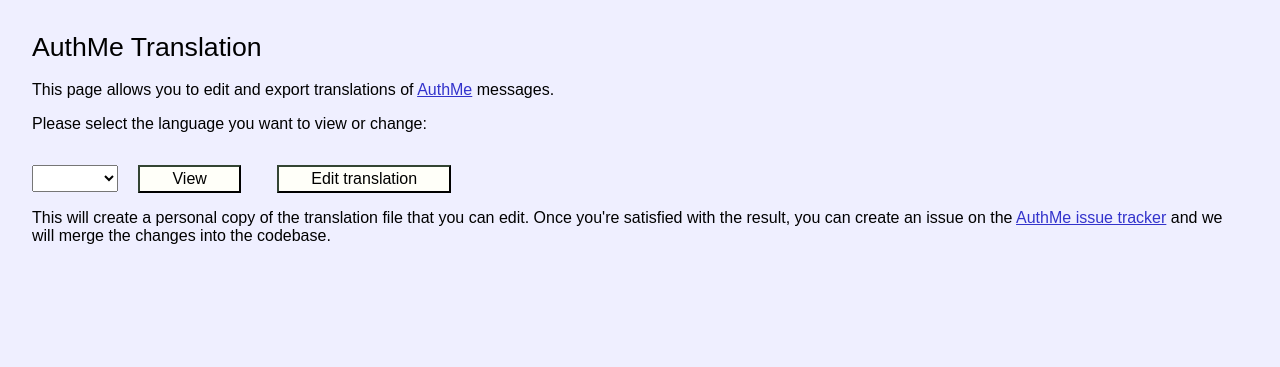
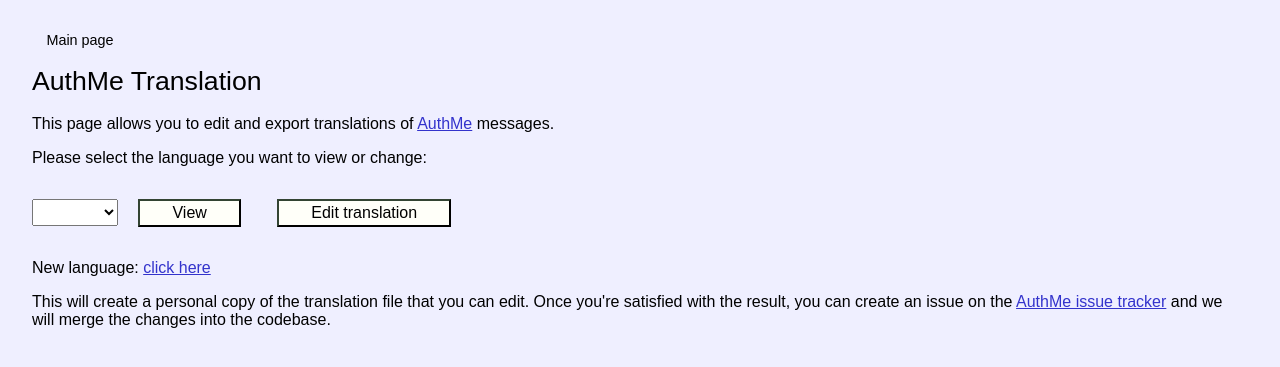
Before and after one commit to ljacqu/AuthMe-translate, a PHP site: page / in a window 1280 px wide. Shown: the top 367 px of the page. Run offline with PHP 8.4, Linux system fonts and the light colour scheme; lists and menus that the app fills with data are empty.

Commit message:
Allow to create new languages

```diff
--- a/controller/CreateCopyCtrl.php
+++ b/controller/CreateCopyCtrl.php
@@ -9,7 +9,7 @@ class CreateCopyCtrl {
   }
 
   function run($languageCode) {
-    $this->validateLanguageCode($languageCode);
+    $isExistingCode = $this->validateLanguageCode($languageCode);
     if ($this->ipRegister->doesIpHaveTranslation($_SERVER['REMOTE_ADDR'], $languageCode)) {
       throw new Exception('You already have a translation for ' . $languageCode
         . '. Delete it first to create a new one (link on main page).');
@@ -17,7 +17,8 @@ class CreateCopyCtrl {
     $secretKey = $this->randomString(SECRET_KEY_LENGTH);
     $publicKey = $this->randomString(PUBLIC_KEY_LENGTH);
 
-    $this->writeData($languageCode, $publicKey, USER_DATA_DIRECTORY . $secretKey . '.php');
+    $templateLanguage = $isExistingCode ? $languageCode : 'en';
+    $this->writeData($templateLanguage, $languageCode, $publicKey, USER_DATA_DIRECTORY . $secretKey . '.php');
     $fh = fopen(USER_DATA_DIRECTORY . $publicKey . '.key', 'w');
     if ($fh) {
       fwrite($fh, $secretKey);
@@ -30,16 +31,20 @@ class CreateCopyCtrl {
     return $secretKey;
   }
 
-  private function writeData($langCode, $publicKey, $destinationFile) {
-    $data = (array) json_decode(file_get_contents(IMPORT_DIRECTORY . 'messages_' . $langCode . '.json'));
+  private function writeData($templateLanguage, $newLangCode, $publicKey, $destinationFile) {
+    $data = (array) json_decode(file_get_contents(IMPORT_DIRECTORY . 'messages_' . $templateLanguage . '.json'));
     foreach ($data['messages'] as $key => $obj) {
       $data['messages'][$key] = (array) $obj;
+      if ($templateLanguage !== $newLangCode) {
+        $data['messages'][$key]['translatedMessage'] = '';
+      }
     }
     $data['meta'] = [
       'publicKey' => $publicKey,
       'created' => time(),
       'modified' => time()
     ];
+    $data['code'] = $newLangCode;
 
     $fh = fopen($destinationFile, 'w');
     if ($fh) {
@@ -51,12 +56,10 @@ class CreateCopyCtrl {
   }
 
   private function validateLanguageCode($languageCode) {
-    if (!is_scalar($languageCode) || !preg_match('~^[a-z]{1,4}$~', $languageCode)) {
+    if (!is_scalar($languageCode) || !preg_match('~^[a-z]{2,4}$~', $languageCode)) {
       throw new Exception('Invalid language ID');
     }
-    if (!file_exists(IMPORT_DIRECTORY . 'messages_' . $languageCode . '.json')) {
-      throw new Exception('The language does not exist');
-    }
+    return file_exists(IMPORT_DIRECTORY . 'messages_' . $languageCode . '.json');
   }
 
   private function randomString($len) {
--- a/controller/tpl/main_page.html
+++ b/controller/tpl/main_page.html
@@ -1,3 +1,6 @@
+<p class="nav">
+  Main page
+</p>
 <h1>AuthMe Translation</h1>
 <p>
   This page allows you to edit and export translations of
@@ -16,6 +19,16 @@
   </button>
   <input type="submit" value="Edit translation" />
 </form>
+<form method="post">
+  <p id="new_lang">
+    New language: <a id="new_lang_link">click here</a>
+    <input type="text" name="create" style="display: none" />
+    <input type="submit" value="Create" style="display: none" />
+    <span id="new_lang_error" style="display: none">Please use the
+      <a href="https://en.wikipedia.org/wiki/List_of_ISO_639-1_codes">ISO 639-1</a> code of a language</span>
+  </p>
+</form>
+
 
 This will create a personal copy of the translation file that you can edit. Once you're satisfied
 with the result, you can create an issue on the
--- a/controller/tpl/public_page.html
+++ b/controller/tpl/public_page.html
@@ -1,5 +1,8 @@
+<p class="nav">
+  <a href="index.php">Main page</a> &middot; [is_translation]Public view ({language_code})[/is_translation]
+  [is_default]View current translation ({language_code})[/is_default]
+</p>
 <h1>Translation for Language {language_code}</h1>
-<a href="index.php">Back to main page</a>
 [is_default]
   <!-- If we show the "improve" button, put both buttons inside the form so they are on the same line -->
   <form method="post">
--- /dev/null
+++ b/create_language.js
@@ -0,0 +1,35 @@
+$(document).ready(function () {
+
+    var showNewLangInputs = function () {
+        $('#new_lang_link').hide();
+        $('#new_lang').find('input, span').fadeIn();
+    };
+
+    var addError = function (elem, text) {
+        elem.html('<span style="color: #f00">' + text + '</span>');
+    };
+
+    var validateLangCode = function () {
+        var newLangError = $('#new_lang_error');
+        newLangError.text('');
+        var code = $('#new_lang').find('input[type="text"]').val();
+        if (code.match(/^[a-z]{2,4}$/)) {
+            var doesCodeExist = $('#create').find('option[value="' + code + '"]').length > 0;
+            if (doesCodeExist) {
+                addError(newLangError, 'Language code already exists!');
+            } else {
+                return true;
+            }
+        } else {
+            addError(newLangError, 'Invalid language code! Use 2-4 lowercase a-z characters');
+        }
+        return false;
+    };
+
+    var newLangLink = $('#new_lang_link');
+    if (newLangLink.length > 0) {
+        newLangLink.click(showNewLangInputs);
+        $('#new_lang').find('input[type="submit"]').click(validateLangCode);
+    }
+
+});
--- a/index.php
+++ b/index.php
@@ -64,10 +64,6 @@ if (isset($_GET['p'])) {
   <meta charset="utf-8" />
   <title>AuthMe Translation</title>
   <link rel="stylesheet" type="text/css" href="style.css" />
-  <script src="https://ajax.googleapis.com/ajax/libs/jquery/2.2.0/jquery.min.js" type="text/javascript"></script>
-  <script src="translation-verification.js" type="text/javascript"></script>
-  <script src="language-loader.js" type="text/javascript"></script>
-  <script src="color-preview.js" type="text/javascript"></script>
 </head>
 <body>
 
@@ -92,5 +88,10 @@ try {
 }
 ?>
 
+  <script src="https://ajax.googleapis.com/ajax/libs/jquery/2.2.0/jquery.min.js" type="text/javascript"></script>
+  <script src="translation-verification.js" type="text/javascript"></script>
+  <script src="language-loader.js" type="text/javascript"></script>
+  <script src="color-preview.js" type="text/javascript"></script>
+  <script src="create_language.js" type="text/javascript"></script>
 </body>
 </html>
--- a/style.css
+++ b/style.css
@@ -25,6 +25,10 @@ button:active, input[type=submit]:active {
 }
 .smallpadding {
     padding: 0.1em;
+}
+.nav {
+    font-size: 0.9em;
+    padding: 0 1em;
 }
 select {
     font-size: 12pt;
```
Also changed, not shown: controller/tpl/edit_page.html (+6 -2 lines).
